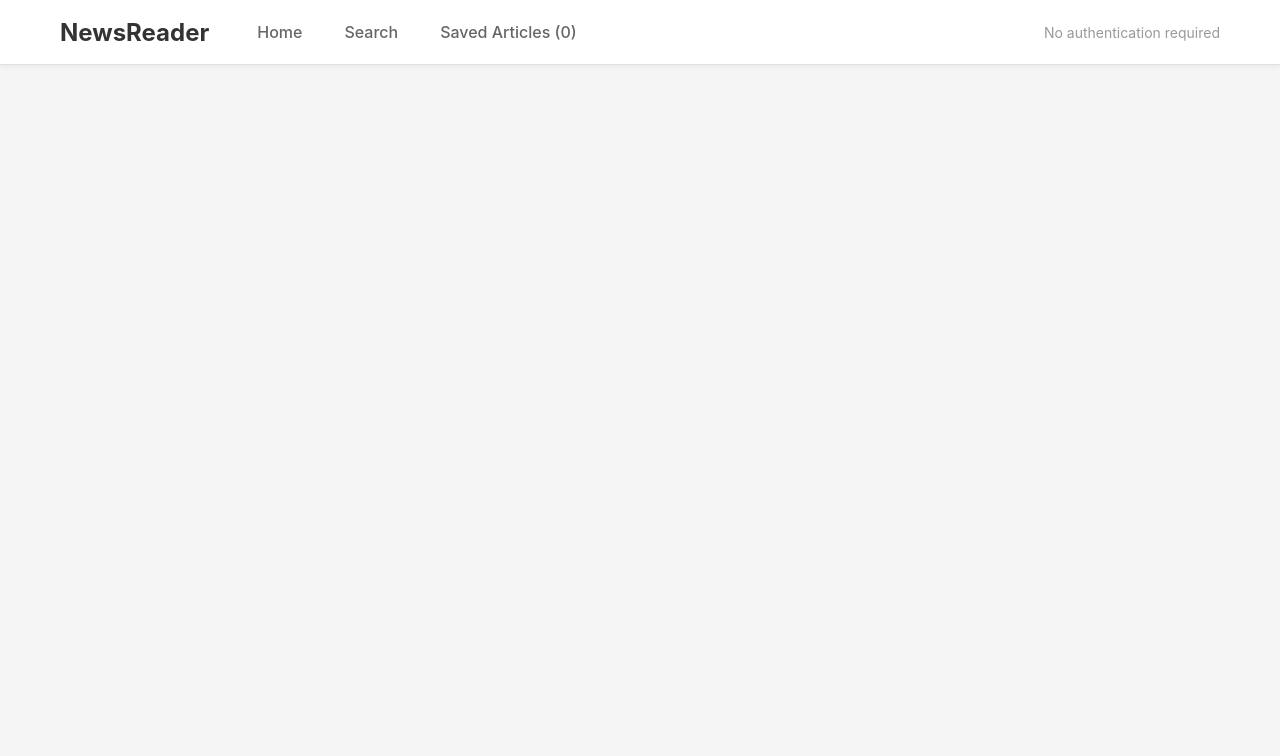
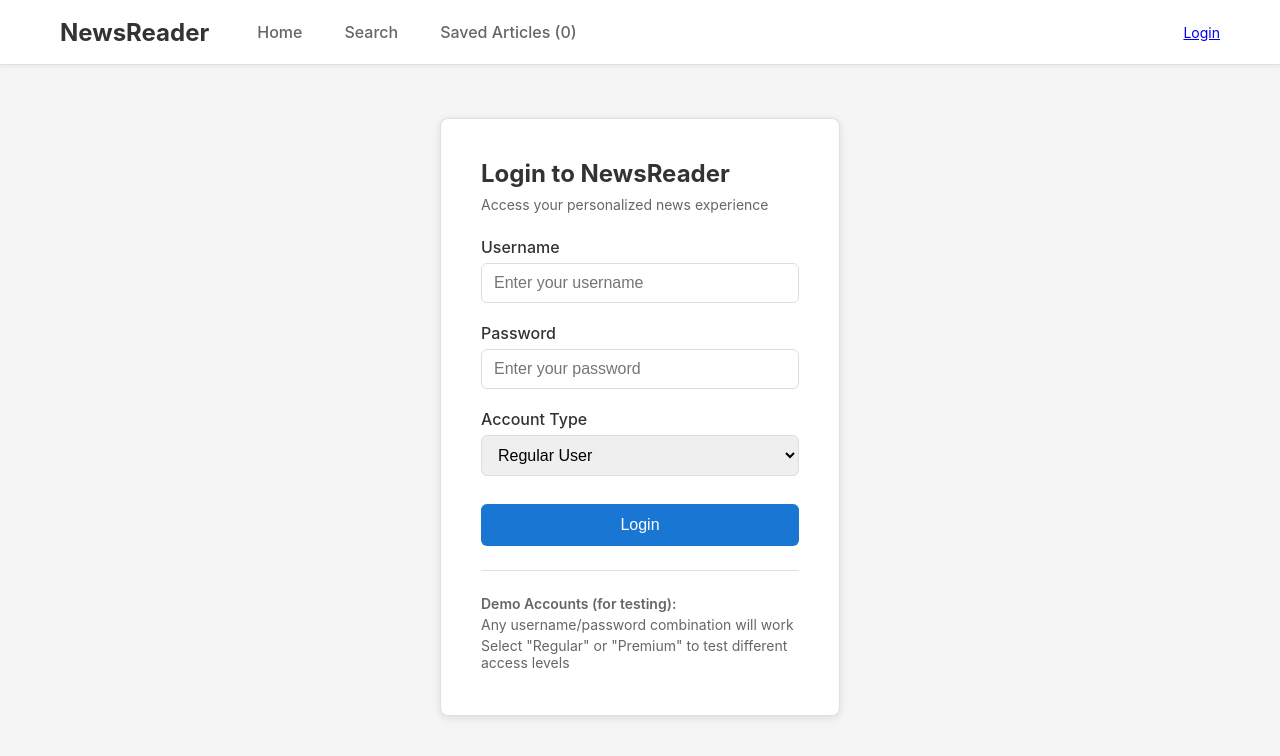
Before and after one commit to yuhdotpng/FE_Assignment9, a React (Vite) app: page /login in a window 1280 px wide. Shown: the top 756 px of the page. Built offline with nearby package versions, Linux system fonts and the light colour scheme; no server answers.

Commit message:
temporary commit

```diff
--- a/src/App.jsx
+++ b/src/App.jsx
@@ -1,23 +1,33 @@
 import { BrowserRouter, Routes, Route } from 'react-router-dom';
+import { AuthProvider } from './context/AuthContext';
 import { ArticlesProvider } from './context/ArticlesContext';
 import Layout from './components/Layout';
 import HomePage from './pages/HomePage';
 import SearchPage from './pages/SearchPage';
 import SavedArticlesPage from './pages/SavedArticlesPage';
+import Login  from '../src/components/Login'
+import ProtectedRoute from './components/ProtectedRoute';
 
 function App() {
   return (
+    <AuthProvider>
       <ArticlesProvider>
         <BrowserRouter>
           <Layout>
             <Routes>
               <Route path="/" element={<HomePage />} />
               <Route path="/search" element={<SearchPage />} />
-            <Route path="/saved" element={<SavedArticlesPage />} />
+              <Route path="/saved" element={
+                <ProtectedRoute>
+                  <SavedArticlesPage />
+                </ProtectedRoute>
+                  } />
+              <Route path="login" element={<Login />} />
             </Routes>
           </Layout>
         </BrowserRouter>
       </ArticlesProvider>
+    </AuthProvider>
   );
 }
 
--- a/src/components/Navigation.jsx
+++ b/src/components/Navigation.jsx
@@ -1,9 +1,19 @@
-import { Link, useLocation } from 'react-router-dom';
+import { Link, useLocation, useNavigate} from 'react-router-dom';
 import { useArticles } from '../context/ArticlesContext';
+import { useAuth } from '../context/AuthContext';
+import { useState } from 'react';
 
-function Navigation() {
+function Navigation({ onSearch }) {
   const location = useLocation();
   const { savedArticles } = useArticles();
+  const [searchQuery, setSearchQuery] = useState('');
+  const {user, isAuthenticated, logout} = useAuth();
+  const navigate = useNavigate();
+
+    const handleLogout = () => {
+    logout();
+    navigate('/');
+    };
 
   return (
     <nav>
@@ -32,9 +42,24 @@ function Navigation() {
             </Link>
           </div>
         </div>
-        {/* ⚠️ SECURITY ISSUE: No login/logout functionality */}
         <div className="nav-user">
-          No authentication required
+          <div className="auth-section">
+          {isAuthenticated ? (
+            <div className="user-info">
+              <span className="username">👤 {user.username}</span>
+              {user.role === 'admin' && (
+                <span className="admin-badge">Admin</span>
+              )}
+              <button onClick={handleLogout} className="logout-button">
+                Logout
+              </button>
+            </div>
+          ) : (
+            <Link to="/login" className="login-link">
+              Login
+            </Link>
+          )}
+        </div>
         </div>
       </div>
     </nav>
--- /dev/null
+++ b/src/components/ProtectedRoute.jsx
@@ -0,0 +1,16 @@
+import { Navigate } from 'react-router-dom';
+import { useAuth } from '../context/AuthContext';
+
+function ProtectedRoute({ children }) {
+  const { isAuthenticated } = useAuth();
+
+  // If not authenticated, redirect to login page
+  if (!isAuthenticated) {
+    return <Navigate to="/login" replace />;
+  }
+
+  // If authenticated, render the children (the protected component)
+  return children;
+}
+
+export default ProtectedRoute;
--- a/src/context/ArticlesContext.jsx
+++ b/src/context/ArticlesContext.jsx
@@ -1,4 +1,5 @@
-import React, { createContext, useContext, useState } from 'react';
+import React, { createContext, useContext, useState, useEffect } from 'react';
+import { useAuth } from './AuthContext';
 
 // ⚠️ SECURITY ISSUE: This context is shared globally with no user authentication
 // All users see the same saved articles!
@@ -7,10 +8,27 @@ const ArticlesContext = createContext();
 export function ArticlesProvider({ children }) {
   const [savedArticles, setSavedArticles] = useState([]);
 
+   const { user } = useAuth();
+
+  // 3. Check if there is a user and get only the user's recipies
+  useEffect(() => {
+    if (!user) {
+      setSavedArticles([]);
+      return;
+    }
+
+    // Load all favorites from localStorage
+    const allSaved = JSON.parse(localStorage.getItem('savedArticlesByUser')) || {};
+
+    // Get only the current user's favorites
+    const userSaved = allSaved[user.username] || [];
+    setSavedArticles(userSaved);
+  }, [user]);
+
   const saveArticle = (article) => {
     setSavedArticles(prev => {
       // Check if article is already saved
-      if (prev.find(a => a.url === article.url)) {
+      if (prev.find(a => a.url === userSaved.article.url)) {
         return prev;
       }
       return [...prev, article];
--- /dev/null
+++ b/src/context/AuthContext.jsx
@@ -0,0 +1,71 @@
+import { createContext, useContext, useState } from 'react';
+
+// Create the context
+const AuthContext = createContext(null);
+
+// Export custom hook for easy access
+export function useAuth() {
+  const context = useContext(AuthContext);
+  if (!context) {
+    throw new Error('useAuth must be used within AuthProvider');
+  }
+  return context;
+}
+
+// AuthProvider component
+export function AuthProvider({ children }) {
+  const [user, setUser] = useState(null);
+
+  // Check if user is authenticated
+  const isAuthenticated = user !== null;
+
+  // Login function - simulates API call
+  const login = (username, password, role = 'regular') => {
+    // In a real app, you'd send credentials to an API
+    // For now, we accept any username/password combination
+
+    // Simulate creating a JWT token
+    const mockToken = `mock_jwt_token_${Date.now()}`;
+
+    // Create user object
+    const userData = {
+      username: username,
+      role: role,
+      token: mockToken
+    };
+
+    // Store in state
+    setUser(userData);
+
+    // In a real app, you might also store the token in localStorage
+    localStorage.setItem('authToken', mockToken);
+
+    return userData;
+  };
+
+  // Logout function
+  const logout = () => {
+    setUser(null);
+    localStorage.removeItem('authToken');
+  };
+
+  // Check if user has a specific role
+  const hasRole = (role) => {
+    return user?.role === role;
+  };
+
+  // Context value that will be available to all children
+  const value = {
+    user,
+    isAuthenticated,
+    login,
+    logout,
+    hasRole
+  };
+
+  return (
+    <AuthContext.Provider value={value}>
+      {children}
+    </AuthContext.Provider>
+  );
+}
```
Also changed, not shown: 1 other file (tests, documents, lock files or other folders). Lines whose indentation alone changed are shown as unchanged.
